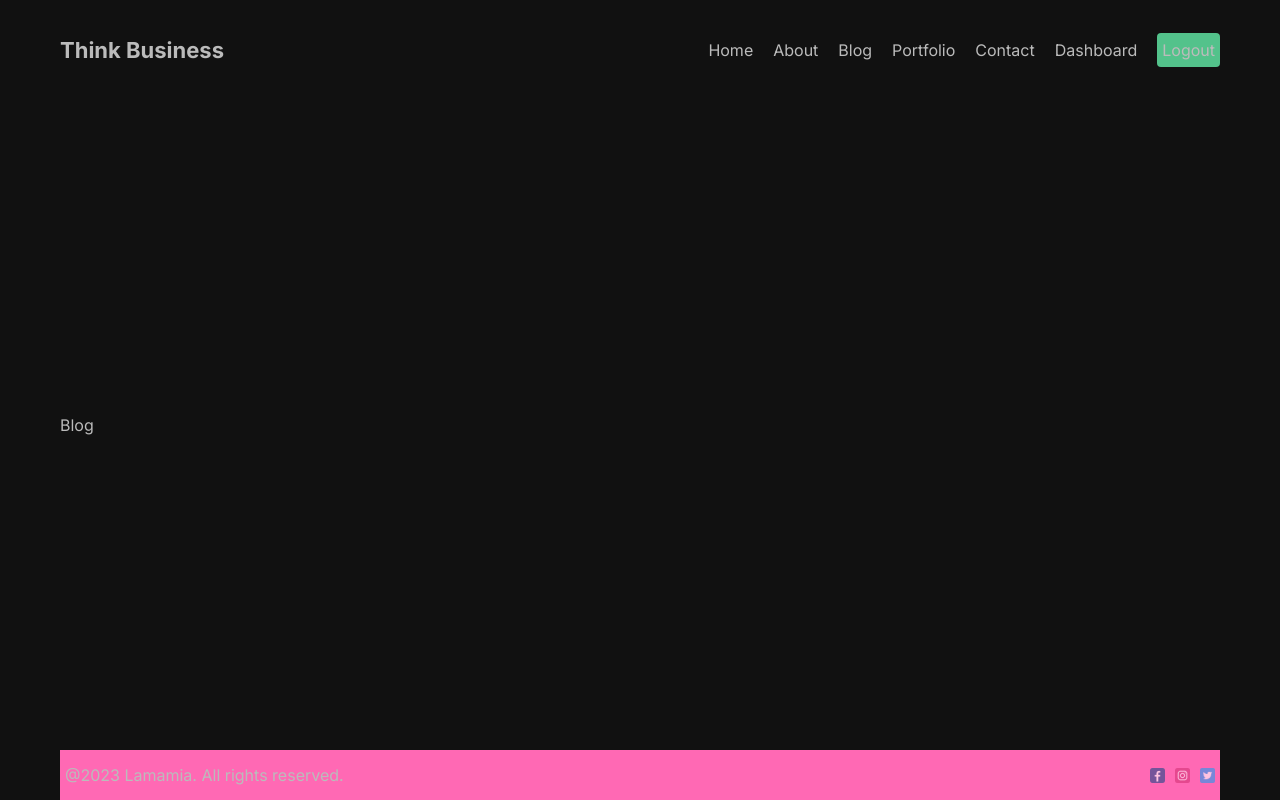
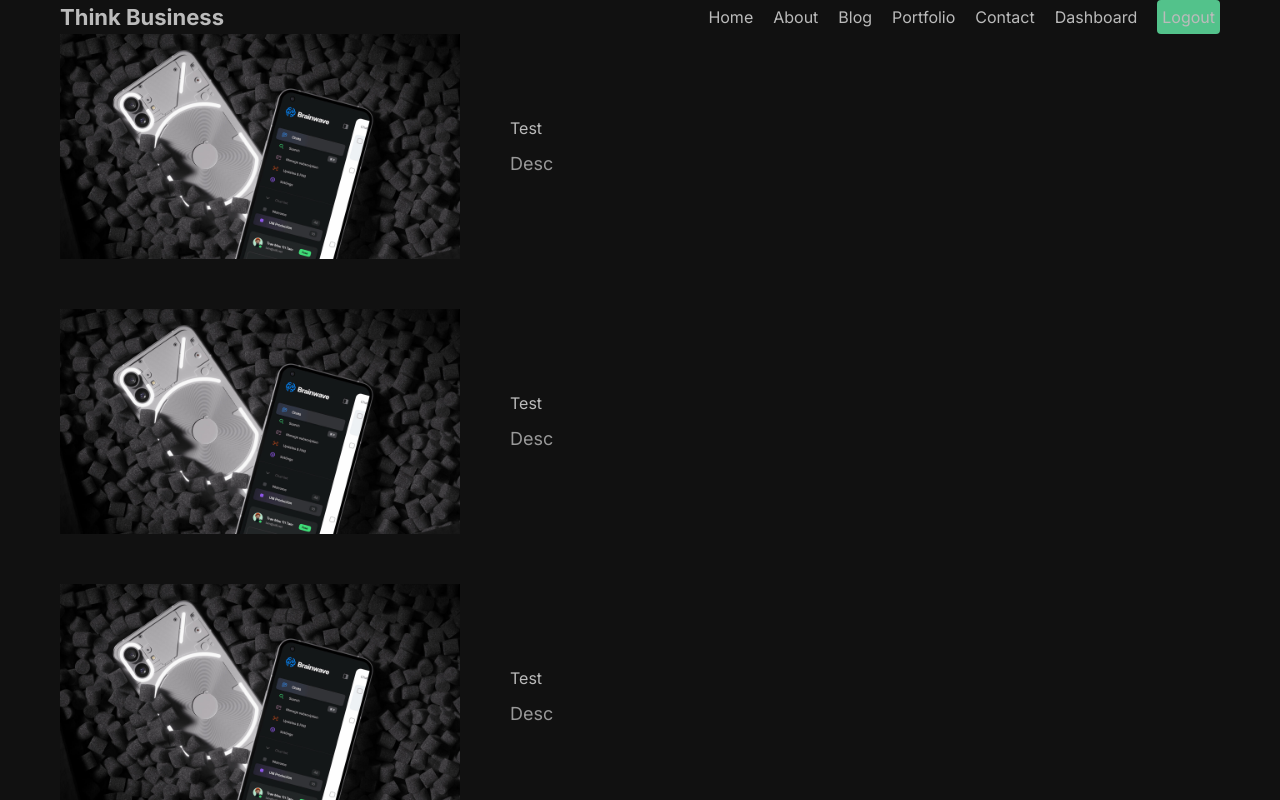
Before and after one commit to FrancisFlow/Next-full-stack, a Next.js app: page /blog in a window 1280 px wide. Built offline with nearby package versions, Linux system fonts and the light colour scheme.

Commit message:
Created template for blogs

```diff
--- a/src/app/blog/blog.module.css
+++ b/src/app/blog/blog.module.css
@@ -0,0 +1,21 @@
+.container {
+    display: flex;
+    align-items:center;
+    gap: 50px;
+    margin-bottom: 50px;
+}
+
+.image {
+    object-fit: cover;
+}
+.content {
+    border-color: #999;
+
+}
+.title {
+    margin-bottom: 10px;
+}
+.desc {
+    font-size:18px;
+    color: #999;
+}
--- a/src/app/blog/page.js
+++ b/src/app/blog/page.js
@@ -1,8 +1,87 @@
+import Link from 'next/link';
+import styles from './blog.module.css';
+import Image from 'next/image';
+
 const BlogPage = () => {
     return (
         <>
-        <div className="blog">
-            <h2>Blog</h2>
+        <div className={styles.mainContainer}>
+            <Link href="blog/testId" className={styles.container}>
+                <div className={styles.imageContainer}>
+                <Image
+                src="/images/apps.jpg"
+                alt=""
+                width={400}
+                height={250}
+                className={styles.image}
+                />
+                </div>
+                <div className={styles.content}>
+                    <h1 className={styles.title}>
+                            Test
+                    </h1>
+                    <p className={styles.desc} >
+                        Desc
+                    </p>
+                </div>
+            </Link>
+            <Link href="blog/akdls" className={styles.container}>
+                <div className={styles.imageContainer}>
+                <Image
+                src="/images/apps.jpg"
+                alt=""
+                width={400}
+                height={250}
+                className={styles.image}
+                />
+                </div>
+                <div className={styles.content}>
+                    <h1 className={styles.title}>
+                            Test
+                    </h1>
+                    <p className={styles.desc} >
+                        Desc
+                    </p>
+                </div>
+            </Link>
+            <Link href="/blog/testId" className={styles.container}>
+                <div className={styles.imageContainer}>
+                <Image
+                src="/images/apps.jpg"
+                alt=""
+                width={400}
+                height={250}
+                className={styles.image}
+                />
+                </div>
+                <div className={styles.content}>
+                    <h1 className={styles.title}>
+                            Test
+                    </h1>
+                    <p className={styles.desc} >
+                        Desc
+                    </p>
+                </div>
+            </Link>
+            <Link href="/blog/testId" className={styles.container}>
+                <div className={styles.imageContainer}>
+                <Image
+                src="/images/apps.jpg"
+                alt=""
+                width={400}
+                height={250}
+                className={styles.image}
+                />
+                </div>
+                <div className={styles.content}>
+                    <h1 className={styles.title}>
+                            Test
+                    </h1>
+                    <p className={styles.desc} >
+                        Desc
+                    </p>
+                </div>
+            </Link>
         </div>
         </>
      );
--- a/src/app/portfolio/[category]/page.js
+++ b/src/app/portfolio/[category]/page.js
@@ -22,6 +22,7 @@ const CategoryPage = ({params}) => {
                     src='/images/apps.jpg'
                     alt={params.category}/>
                 </div>
+
             </div>
         </div>
         </>
```
